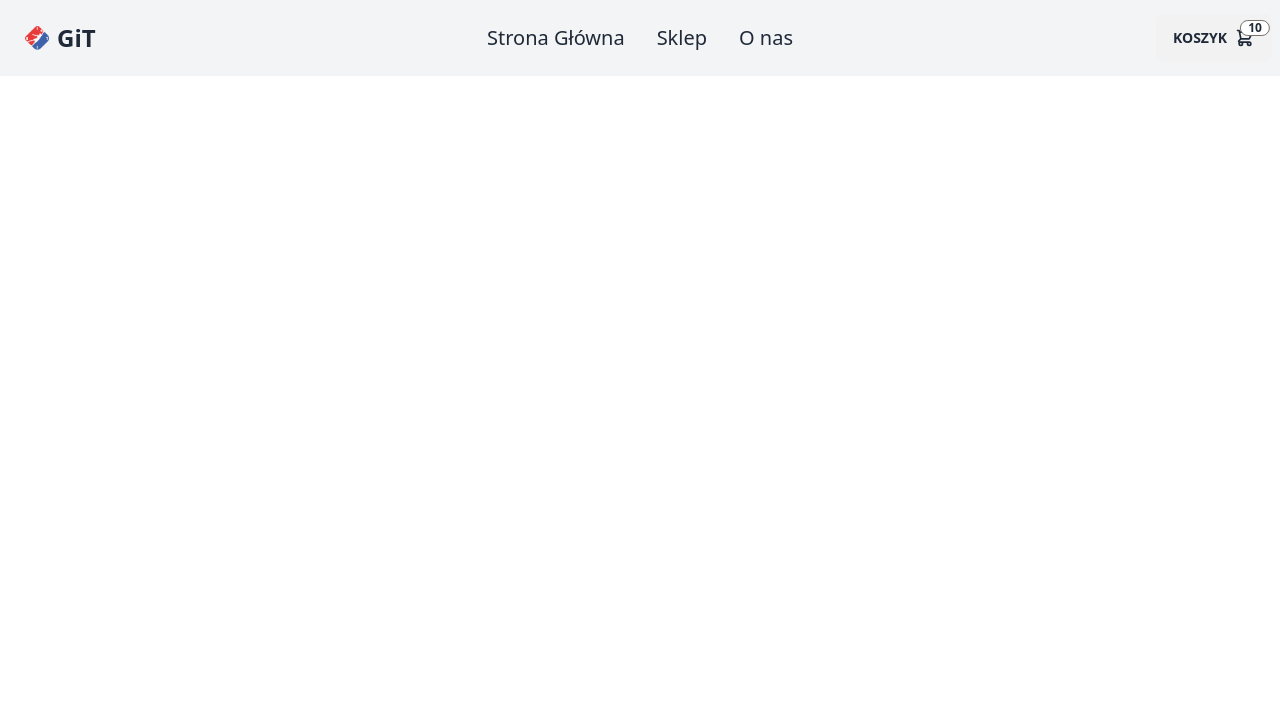
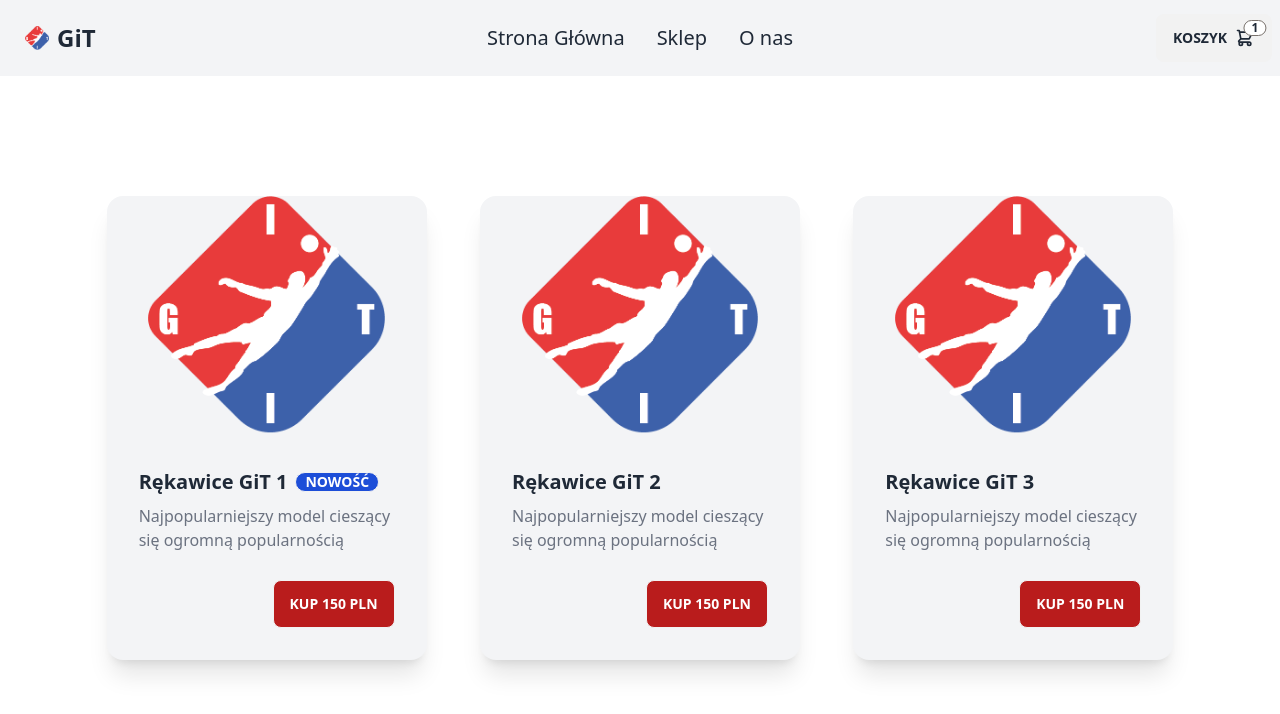
Before and after one commit to janekbartnicki/git-website, a React (Vite) app: page / in a window 1280 px wide. Shown: the top 714 px of the page. Built offline with nearby package versions, Linux system fonts and the light colour scheme.

Commit message:
working on card component

```diff
--- a/src/App.tsx
+++ b/src/App.tsx
@@ -1,9 +1,34 @@
 import './index.css';
 import NavBar from './NavBar';
+import Card from './Card';
 
 const App = () => {
   return (
-    <NavBar cartCount={10}/>
+    <>
+      <NavBar cartCount={1}/>
+      <div className='m-20 flex flex-wrap'>
+        <Card
+          header='Rękawice GiT 1'
+          img='images/icon_logo.png'
+          price='150'
+          desc='Najpopularniejszy model cieszący się ogromną popularnością'
+          isNew
+        />
+        <Card
+          header='Rękawice GiT 2'
+          img='images/icon_logo.png'
+          price='150'
+          desc='Najpopularniejszy model cieszący się ogromną popularnością'
+        />
+        <Card
+          header='Rękawice GiT 3'
+          img='images/icon_logo.png'
+          price='150'
+          desc='Najpopularniejszy model cieszący się ogromną popularnością'
+
+        />
+      </div>
+    </>
   )
 }
 
--- /dev/null
+++ b/src/Card.tsx
@@ -0,0 +1,37 @@
+interface CardProps {
+    header: string;
+    img: string;
+    desc?: string;
+    price: string;
+    isNew?: boolean;
+}
+
+const Card: React.FC<CardProps> = ({header, img, desc, price, isNew}) => {
+
+    const renderBadge = (): JSX.Element | null => {
+        if(isNew) {
+            return <div className="badge bg-blue-700 text-white">NOWOŚĆ</div>
+        } else return null;
+    }
+
+    //TODO: przerobić wartości na wariat dla urządzeń mobilnych oraz poprawić responsywność
+    return (
+        <div className="card w-80 bg-gray-100 m-auto mt-10 shadow-xl">
+            <figure>
+                <img className="max-h-60" src={img} alt="Shoes" />
+            </figure>
+            <div className="card-body">
+                <h2 className="card-title">
+                    {header}
+                    {renderBadge()}
+                </h2>
+                <p className="text-gray-500 mb-5">{desc}</p>
+                <div className="card-actions justify-end">
+                    <button className="btn bg-red-700 text-white hover:text-black">KUP {price} PLN</button>
+                </div>
+            </div>
+        </div>
+    )
+}
+
+export default Card;
--- a/src/NavBar.tsx
+++ b/src/NavBar.tsx
@@ -17,6 +17,7 @@ const NavBar: React.FC<NavBarProps> = props => {
     return (
         <div className="navbar bg-gray-100">
             <div className="navbar-start">
+                {/* mobile */}
                 <div className="dropdown">
                 <label tabIndex={0} className="btn btn-ghost lg:hidden">
                     <svg xmlns="http://www.w3.org/2000/svg" className="h-5 w-5" fill="none" viewBox="0 0 24 24" stroke="currentColor"><path strokeLinecap="round" strokeLinejoin="round" strokeWidth="2" d="M4 6h16M4 12h8m-8 6h16" /></svg>
@@ -43,6 +44,7 @@ const NavBar: React.FC<NavBarProps> = props => {
                     GiT
                 </a>
             </div>
+            {/* desktop */}
             <div className="navbar-center hidden lg:flex">
                 <ul className="menu menu-horizontal px-1 text-xl justify-around">
                 <li><a>Strona Główna</a></li>
@@ -62,7 +64,6 @@ const NavBar: React.FC<NavBarProps> = props => {
             <div className="navbar-end">
                 <a className="btn">
                     Koszyk
-
                         <div className="indicator">
                             <HiOutlineShoppingCart className="w-5 h-5"/>
                             {/* <svg xmlns="http://www.w3.org/2000/svg" className="h-5 w-5" fill="none" viewBox="0 0 24 24" stroke="currentColor">
```
Also changed, not shown: 1 other file (tests, documents, lock files or other folders).
